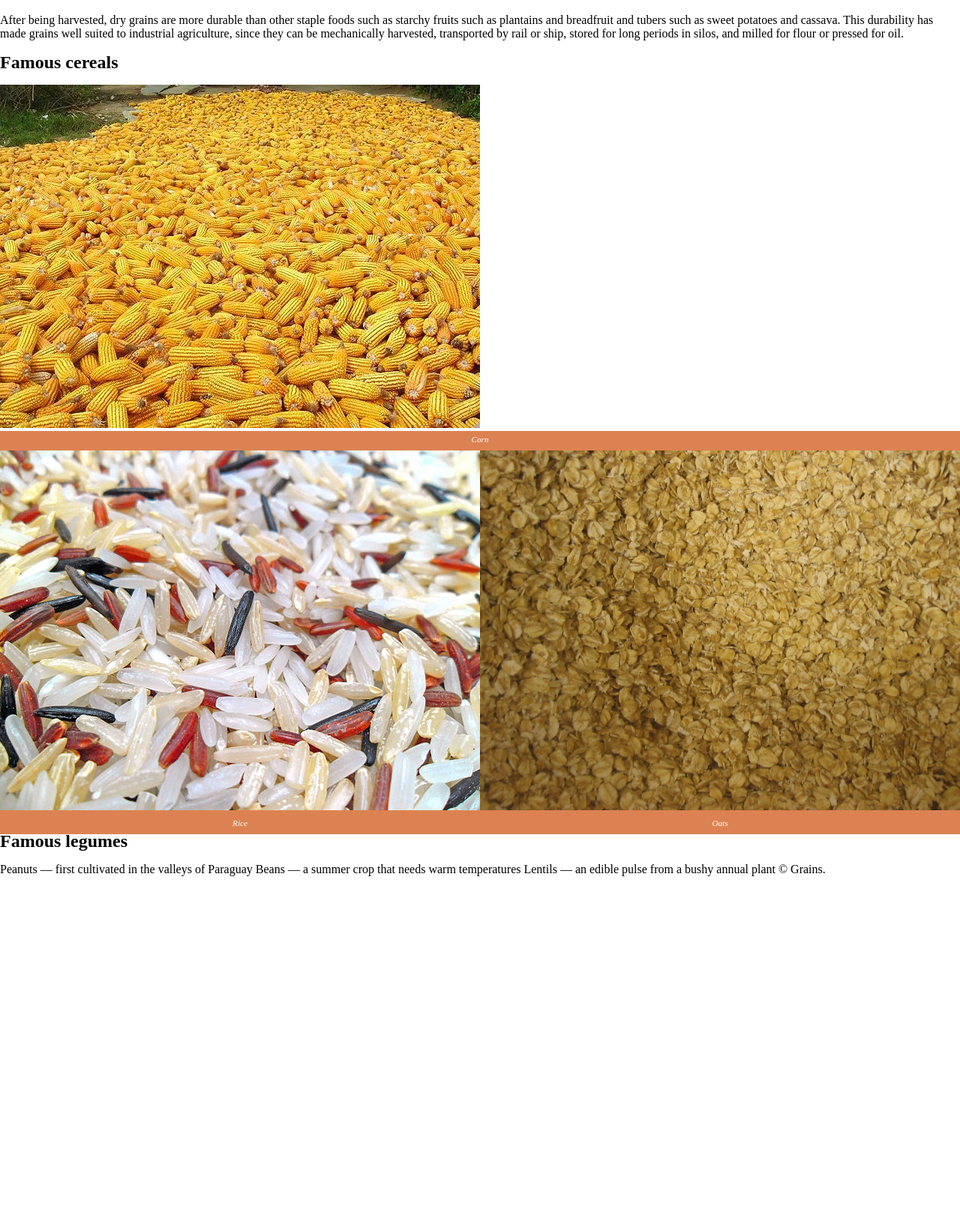
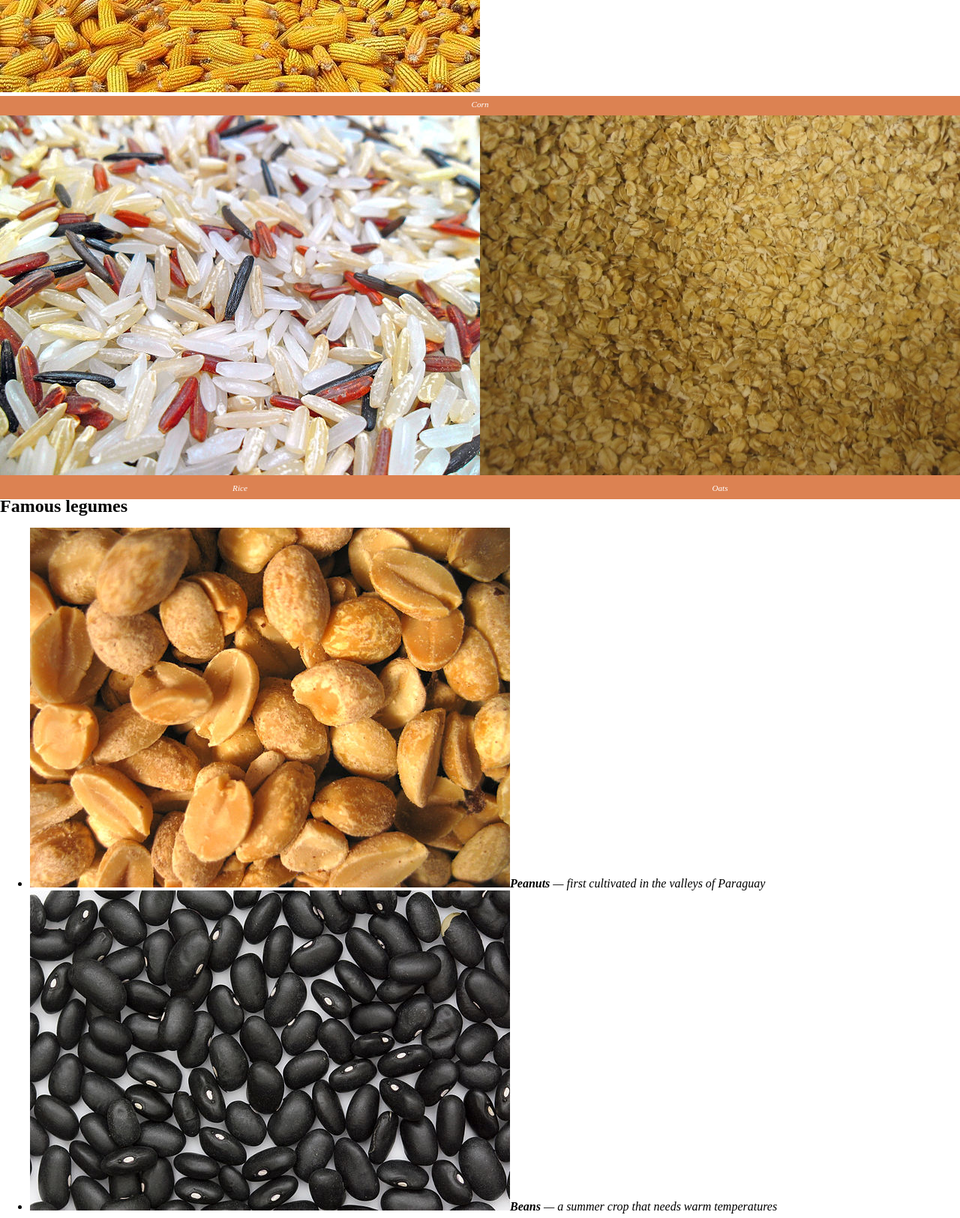
Before and after one commit to Kiyoshe/dsn1674-assignment-5, a plain HTML site: page index.html in a window 1280 px wide. Shown: the part 1119-2744 px from the top of the page at 75% size. Before the commit the page ends 2289 px from the top, so only its background shows below. Drawn offline with Linux system fonts and the light colour scheme.

Commit message:
Fixed some missing body copy -_-

```diff
--- a/index.html
+++ b/index.html
@@ -24,12 +24,8 @@
 <main>
 <img class="inset-left" src="images/grains.jpg" alt="sacks of grains">
 <p class="p-1">Grains are small, hard, dry seeds, with or without attached hulls or fruit layers, harvested for human or animal consumption. The two main types of commercial grain crops are cereals such as wheat and rye, and legumes such as beans and soybeans.</p>
-<img class="cereals" src="images/cereals.jpg" alt="cereals">
-<img class="quinoa" src="images/quinoa.jpg" alt="quinoa">
 <p class="p-2">After being harvested, dry grains are more durable than other staple foods such as starchy fruits such as plantains and breadfruit and tubers such as sweet potatoes and cassava. This durability has made grains well suited to industrial agriculture, since they can be mechanically harvested, transported by rail or ship, stored for long periods in silos, and milled for flour or pressed for oil.</p>
-<h2>
-Famous cereals
-</h2>
+<h2 id="cereal">Famous cereals</h2>
 <figure class="corn">
 <img src="images/corn.jpg" alt="corn">
 <figcaption>Corn</figcaption>
@@ -42,11 +38,15 @@ Famous cereals
 <img src="images/oats.jpg" alt="oats">
 <figcaption>Oats</figcaption>
 </figure>
-<h2 class="legumes">
-Famous legumes</h2>
-
-Peanuts — first cultivated in the valleys of Paraguay
-Beans — a summer crop that needs warm temperatures
-Lentils — an edible pulse from a bushy annual plant
-
-© Grains.
+<h2 id="legumes" class="legumes">Famous legumes</h2>
+<ul>
+<li class="peanuts"><img src="images/peanuts.jpg" alt=""><em><b>Peanuts</b> — first cultivated in the valleys of Paraguay</em></li>
+<li class="beans"><img src="images/beans.jpg" alt=""><em><b>Beans</b> — a summer crop that needs warm temperatures</em></li>
+<li class="lentils"><img src="images/lentils.jpg" alt=""><em><b>Lentils</b> — an edible pulse from a bushy annual plant</em></li>
+</ul>
+</main>
+<footer>
+<p>© Grains.</p>
+</footer>
+</body>
+</html>
```
Lines whose indentation alone changed are shown as unchanged.
